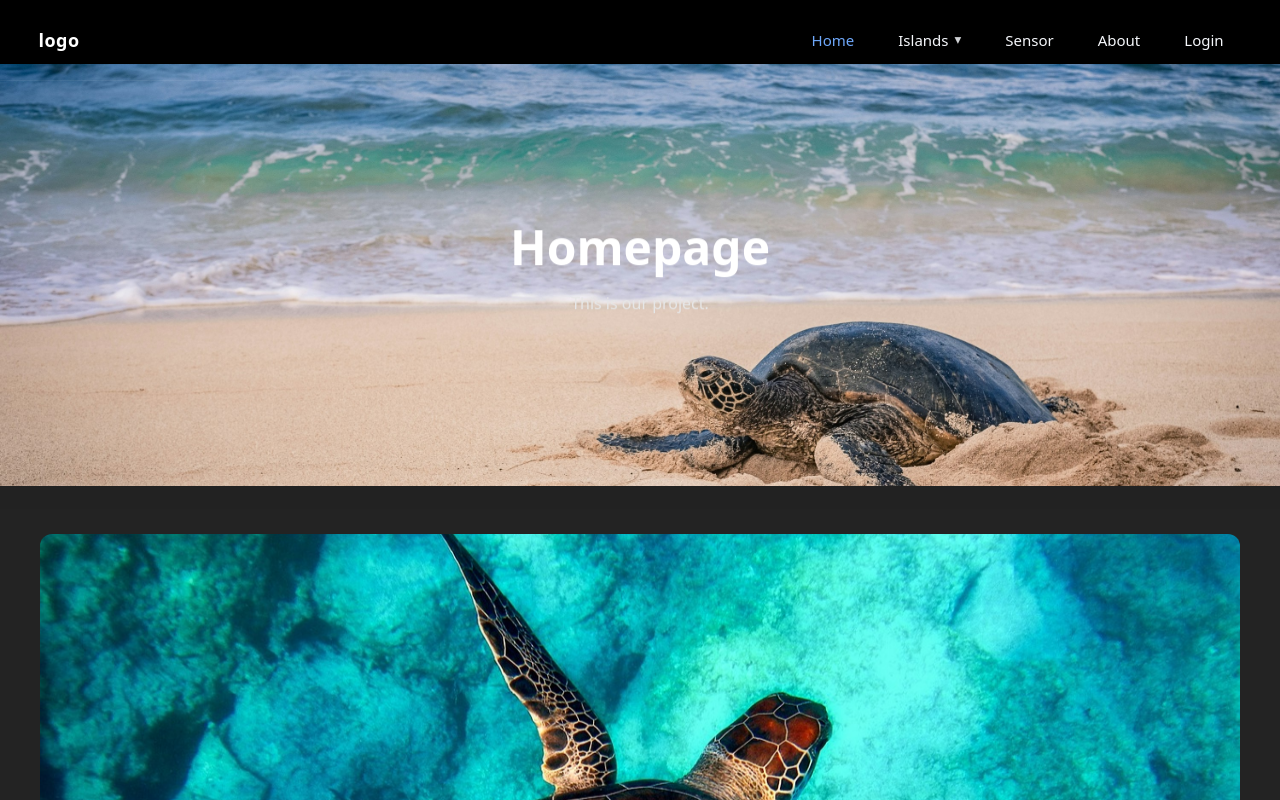
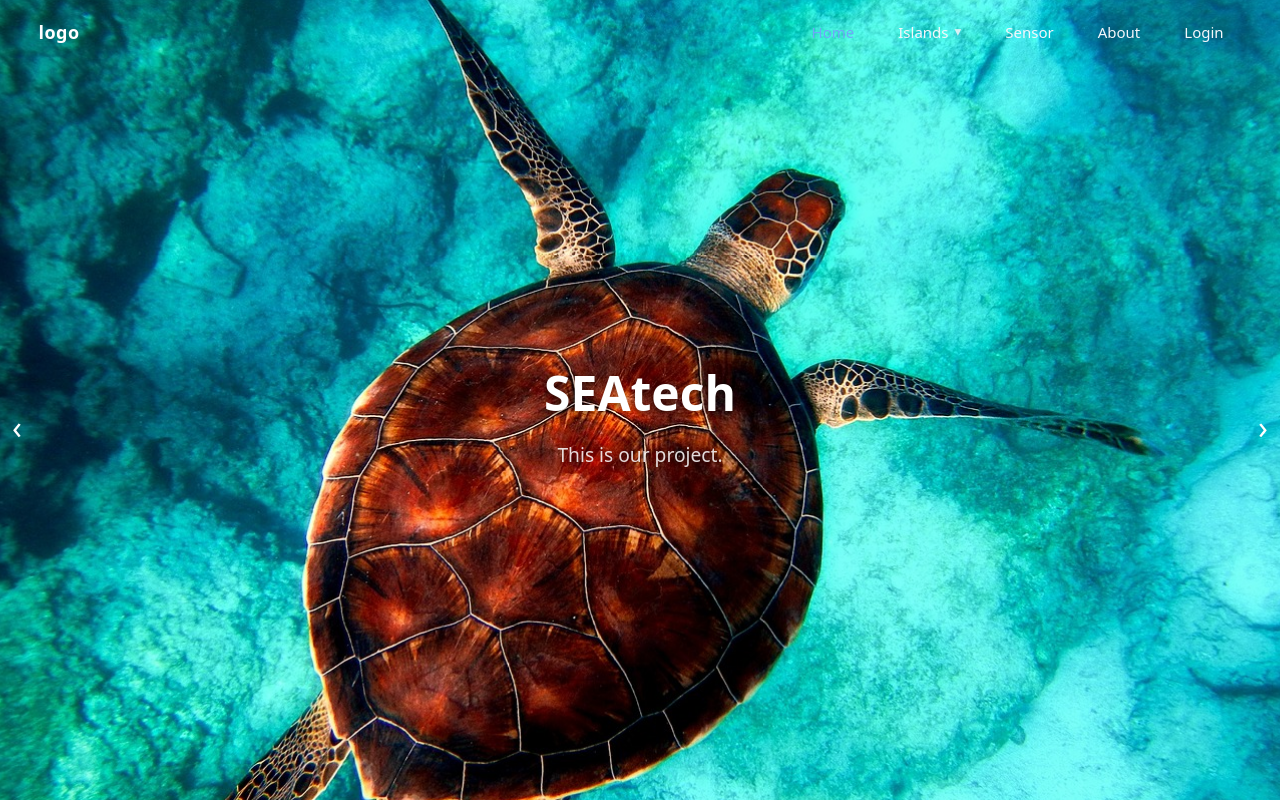
Before and after one commit to cnguye-n/seatech-web, a React app in the folder frontend/: page / in a window 1280 px wide. Shown: the top 800 px of the page. Built offline with nearby package versions, Linux system fonts and the light colour scheme; the HTML template or start-up script is replaced by a standard one.

Commit message:
Refactor Navbar styles, update homepage layout with hero-gallery, and add overlay text styling

```diff
--- a/frontend/src/components/Navbar/Navbar.css
+++ b/frontend/src/components/Navbar/Navbar.css
@@ -7,11 +7,11 @@
   z-index: 10000;
   background: transparent; /* deep black like Nicepage header */
   color: var(--color-white);
-  border-bottom: 1px solid rgba(255,255,255,0.06);
+
 }
 .nav-inner {
   width: 100%;
-  height: 80px;                 /* Nicepage-like height */
+  height: var(--nav-h);                /* Nicepage-like height */
   display: flex;
   align-items: center;
   justify-content: space-between;
--- a/frontend/src/pages/homepage.tsx
+++ b/frontend/src/pages/homepage.tsx
@@ -40,33 +40,20 @@ export default function Homepage() {
   return (
     <div className="homepage">
       {/* ===== 1) HERO ===== */}
-      <section className="section hero">
-        <div className="hero-overlay">
-          <div className="container hero-content">
-            <Reveal effect="fade-up">  {/* THE EFFECT ONLY HAPPENS ONCE IDK HOW TO MAKE IT REPEAT */}
-              <p className="heading1">Homepage</p>
-            </Reveal>
-            <Reveal effect="fade-up">
-              <p className="bodytext">
-                This is our project.
-              </p>
-            </Reveal>
+      <section className="section hero-gallery">
+        <div className="hero-gallery-wrapper">
+          <FullBleedGallery
+            images={galleryImages}
+            aspectRatio="3/2"      // adjust to make it taller/shorter
+            autoPlay={true}
+            autoPlayMs={5000}
+          />
+
+          {/* Overlay text */}
+          <div className="hero-gallery-text">
+            <p className="heading1">SEAtech</p>
+            <p className="bodytext">This is our project.</p>
           </div>
-        </div>
-      </section>
-
-      {/* ===== 2) GALLERY ===== THIS NEEDS WORK*/}
-      <section className="section gallery">
-        <div className="container">
-
-          <Reveal effect="scale-in" delay={80}>
-            <FullBleedGallery
-              images={galleryImages}
-              aspectRatio="3/2"     // or "21/9", "3/2"
-              autoPlay={true}
-              autoPlayMs={5000}
-            />
-          </Reveal>
         </div>
       </section>
 
--- a/frontend/src/styles/global.css
+++ b/frontend/src/styles/global.css
@@ -123,6 +123,9 @@
   /* ===== Container sizing ===== */
   --container-max: 1200px;  /* maximum width for large screens */
   --container-pad: 1rem;    /* side padding for mobile */
+
+  /* ===== Navbar sizing ===== */
+  :root { --nav-h: 80px; }
 }
 
 /* ----------------------------------------------------------
@@ -357,6 +360,4 @@ code, pre {
   .reveal { opacity: 1 !important; transform: none !important; }
 }
 .app > main,
-main {
-  padding-top: 64px;   /* must match .nav-inner height */
-}
+main { padding-top: var(--nav-h); }
--- a/frontend/src/styles/pages/homepage.css
+++ b/frontend/src/styles/pages/homepage.css
@@ -3,13 +3,46 @@
 .hero {
   padding: 0;                     /* background handles spacing */
 }
-.hero-overlay {
-  background: url("/images/turtlewallpaper.jpg") center/cover no-repeat;
+.hero-gallery {
+  padding: 0;                  /* remove section padding */
+  margin-top: 0;
+  position: relative;
 }
-.hero-overlay::after {            /* subtle dark overlay for text readability */
-  content: "";
-  display: block;
-  background: linear-gradient(180deg, rgba(0,0,0,.25), rgba(0,0,0,.45));
+
+/* The gallery container */
+.hero-gallery-wrapper {
+  position: relative;
+  width: 100%;
+}
+
+/* The FullBleedGallery already handles the image filling,
+   but we need this to allow text overlay */
+.hero-gallery-wrapper .fullbleed-gallery {
+  position: relative;
+  z-index: 1;
+}
+
+/* Overlay text */
+.hero-gallery-text {
+  position: absolute;
+  top: 50%;
+  left: 50%;
+  transform: translate(-50%, -50%);
+  text-align: center;
+  color: white;
+  z-index: 2;             /* ensure it’s above the gallery */
+}
+
+.hero-gallery-text .heading1 {
+  margin-bottom: 0.5rem;
+  font-weight: 700;
+  text-shadow: 0 2px 6px rgba(0, 0, 0, 0.5);
+}
+
+.hero-gallery-text .bodytext {
+  font-size: 1.2rem;
+  color: rgba(255, 255, 255, 0.85);
+  text-shadow: 0 1px 4px rgba(0, 0, 0, 0.4);
 }
 .hero-content {
   text-align: center;
@@ -50,7 +83,7 @@
   width: 100%;
   /* no background so there are NO black bars; the image will cover */
   overflow: hidden;
-  border-radius: 12px;                /* keep your rounded look */
+  border-radius: 0;                /* keep your rounded look */
 }
 
 .fg-slide {
```
